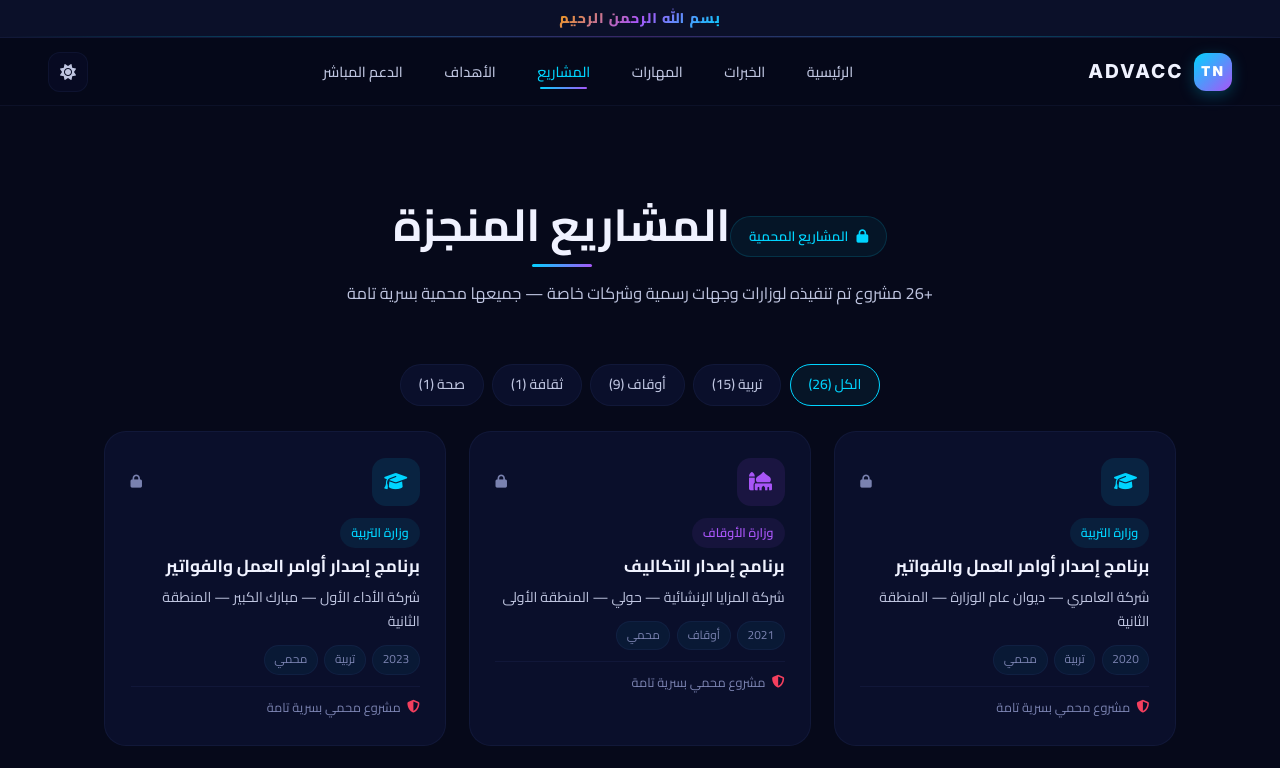
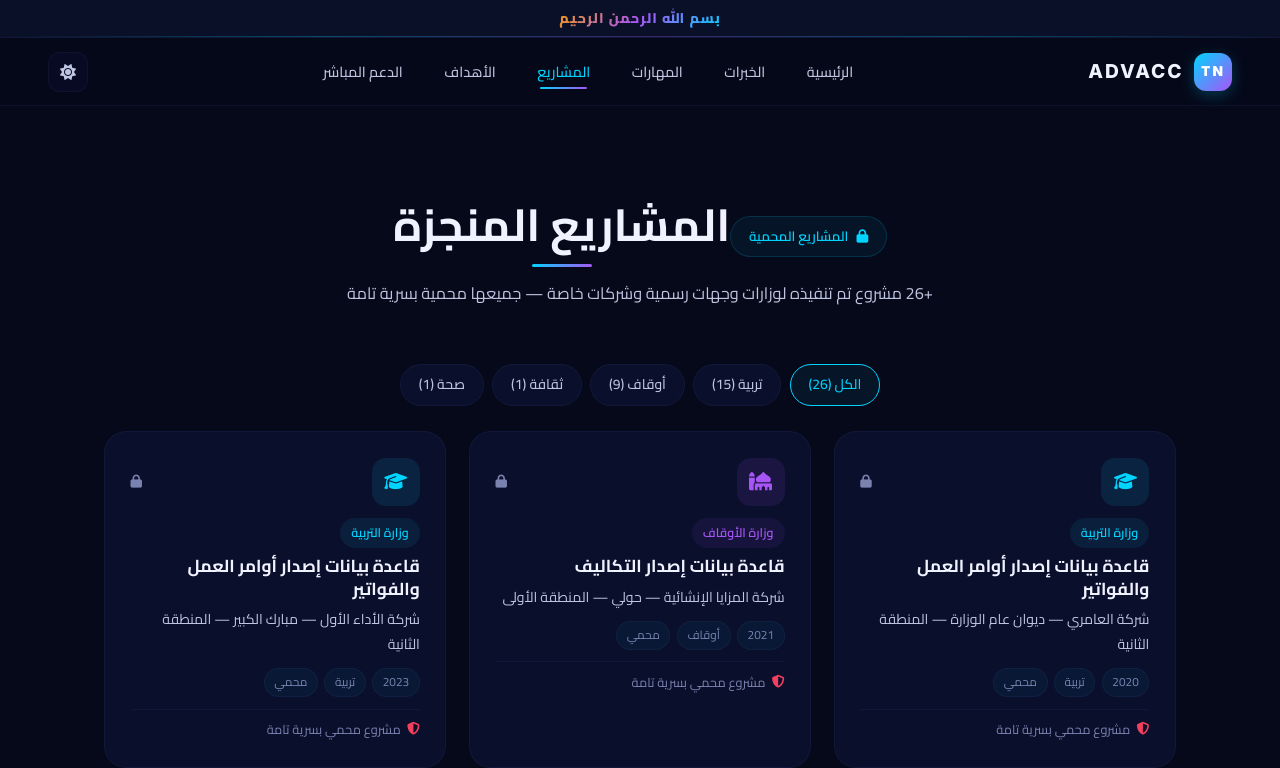
Before and after one commit to MahmoudNageeb/portfolio, a Next.js app: page /projects in a window 1280 px wide. Shown: the top 768 px of the page. Built offline with nearby package versions, Linux system fonts and the light colour scheme.

Commit message:
Update page.tsx

```diff
--- a/app/projects/page.tsx
+++ b/app/projects/page.tsx
@@ -6,35 +6,35 @@ type Proj = { year: string; company: string; area: string; ministry: string; sys
 
 const projects: Proj[] = [
   // وزارة التربية
-  { year: "2020", company: "شركة العامري", area: "ديوان عام الوزارة — المنطقة الثانية", ministry: "وزارة التربية", system: "برنامج إصدار أوامر العمل والفواتير", cat: "تربية" },
-  { year: "2021", company: "شركة المزايا الإنشائية", area: "حولي — المنطقة الأولى", ministry: "وزارة الأوقاف", system: "برنامج إصدار التكاليف", cat: "أوقاف" },
-  { year: "2023", company: "شركة الأداء الأول", area: "مبارك الكبير — المنطقة الثانية", ministry: "وزارة التربية", system: "برنامج إصدار أوامر العمل والفواتير", cat: "تربية" },
-  { year: "2023", company: "شركة المنذر العقارية", area: "الفروانية — المنطقة الأولى", ministry: "وزارة التربية", system: "برنامج إصدار أوامر العمل والفواتير", cat: "تربية" },
-  { year: "2023", company: "شركة ساي", area: "العاصمة — المنطقة الثانية", ministry: "وزارة التربية", system: "برنامج إصدار أوامر العمل والفواتير", cat: "تربية" },
-  { year: "2023", company: "شركة جلوبال", area: "الفروانية — المنطقة الثانية (تجديد)", ministry: "وزارة التربية", system: "برنامج إصدار أوامر العمل والفواتير", cat: "تربية" },
-  { year: "2023", company: "شركة ساي", area: "حولي — المنطقة الثانية", ministry: "وزارة التربية", system: "برنامج إصدار أوامر العمل والفواتير", cat: "تربية" },
-  { year: "2023", company: "المنتهى للعقارات والمقاولات", area: "الجهراء — المنطقة الأولى", ministry: "وزارة التربية", system: "برنامج إصدار أوامر العمل والفواتير", cat: "تربية" },
-  { year: "2023", company: "شركة المنذر العقارية", area: "ديوان عام الوزارة — المنطقة الأولى", ministry: "وزارة التربية", system: "برنامج إصدار أوامر العمل والفواتير", cat: "تربية" },
-  { year: "2023", company: "المنتهى للعقارات والمقاولات", area: "العاصمة — المنطقة الأولى", ministry: "وزارة التربية", system: "برنامج إصدار أوامر العمل والفواتير", cat: "تربية" },
-  { year: "2023", company: "شركة المزايا الإنشائية", area: "منطقة خيران", ministry: "وزارة التربية", system: "برنامج إصدار أوامر العمل والفواتير", cat: "تربية" },
-  { year: "2023", company: "شركة مفاز", area: "مبارك الكبير — المنطقة الأولى (تجديد)", ministry: "وزارة الأوقاف", system: "برنامج إصدار التكاليف", cat: "أوقاف" },
-  { year: "2024", company: "شركة المزايا الإنشائية", area: "الأحمدي — المنطقة الأولى", ministry: "وزارة التربية", system: "برنامج إصدار أوامر العمل والفواتير", cat: "تربية" },
-  { year: "2025", company: "شركة النجاة الهندسية", area: "الجهراء — المنطقة الثانية", ministry: "وزارة التربية", system: "برنامج إصدار أوامر العمل والفواتير", cat: "تربية" },
-  { year: "2025", company: "شركة نيو هوب", area: "الفروانية — المنطقة الثانية", ministry: "وزارة التربية", system: "برنامج إصدار أوامر العمل والفواتير", cat: "تربية" },
-  { year: "2025", company: "شركة نيو هوب", area: "ديوان عام الوزارة — المنطقة الثانية", ministry: "وزارة التربية", system: "برنامج إصدار أوامر العمل والفواتير", cat: "تربية" },
-  { year: "2025", company: "شركة الحميدية الأهلية", area: "الجهراء — المنطقة الثانية", ministry: "وزارة التربية", system: "برنامج إصدار أوامر العمل والفواتير", cat: "تربية" },
+  { year: "2020", company: "شركة العامري", area: "ديوان عام الوزارة — المنطقة الثانية", ministry: "وزارة التربية", system: "قاعدة بيانات إصدار أوامر العمل والفواتير", cat: "تربية" },
+  { year: "2021", company: "شركة المزايا الإنشائية", area: "حولي — المنطقة الأولى", ministry: "وزارة الأوقاف", system: "قاعدة بيانات إصدار التكاليف", cat: "أوقاف" },
+  { year: "2023", company: "شركة الأداء الأول", area: "مبارك الكبير — المنطقة الثانية", ministry: "وزارة التربية", system: "قاعدة بيانات إصدار أوامر العمل والفواتير", cat: "تربية" },
+  { year: "2023", company: "شركة المنذر العقارية", area: "الفروانية — المنطقة الأولى", ministry: "وزارة التربية", system: "قاعدة بيانات إصدار أوامر العمل والفواتير", cat: "تربية" },
+  { year: "2023", company: "شركة ساي", area: "العاصمة — المنطقة الثانية", ministry: "وزارة التربية", system: "قاعدة بيانات إصدار أوامر العمل والفواتير", cat: "تربية" },
+  { year: "2023", company: "شركة جلوبال", area: "الفروانية — المنطقة الثانية (تجديد)", ministry: "وزارة التربية", system: "قاعدة بيانات إصدار أوامر العمل والفواتير", cat: "تربية" },
+  { year: "2023", company: "شركة ساي", area: "حولي — المنطقة الثانية", ministry: "وزارة التربية", system: "قاعدة بيانات إصدار أوامر العمل والفواتير", cat: "تربية" },
+  { year: "2023", company: "المنتهى للعقارات والمقاولات", area: "الجهراء — المنطقة الأولى", ministry: "وزارة التربية", system: "قاعدة بيانات إصدار أوامر العمل والفواتير", cat: "تربية" },
+  { year: "2023", company: "شركة المنذر العقارية", area: "ديوان عام الوزارة — المنطقة الأولى", ministry: "وزارة التربية", system: "قاعدة بيانات إصدار أوامر العمل والفواتير", cat: "تربية" },
+  { year: "2023", company: "المنتهى للعقارات والمقاولات", area: "العاصمة — المنطقة الأولى", ministry: "وزارة التربية", system: "قاعدة بيانات إصدار أوامر العمل والفواتير", cat: "تربية" },
+  { year: "2023", company: "شركة المزايا الإنشائية", area: "منطقة خيران", ministry: "وزارة التربية", system: "قاعدة بيانات إصدار أوامر العمل والفواتير", cat: "تربية" },
+  { year: "2023", company: "شركة مفاز", area: "مبارك الكبير — المنطقة الأولى (تجديد)", ministry: "وزارة الأوقاف", system: "قاعدة بيانات إصدار التكاليف", cat: "أوقاف" },
+  { year: "2024", company: "شركة المزايا الإنشائية", area: "الأحمدي — المنطقة الأولى", ministry: "وزارة التربية", system: "قاعدة بيانات إصدار أوامر العمل والفواتير", cat: "تربية" },
+  { year: "2025", company: "شركة النجاة الهندسية", area: "الجهراء — المنطقة الثانية", ministry: "وزارة التربية", system: "قاعدة بيانات إصدار أوامر العمل والفواتير", cat: "تربية" },
+  { year: "2025", company: "شركة نيو هوب", area: "الفروانية — المنطقة الثانية", ministry: "وزارة التربية", system: "قاعدة بيانات إصدار أوامر العمل والفواتير", cat: "تربية" },
+  { year: "2025", company: "شركة نيو هوب", area: "ديوان عام الوزارة — المنطقة الثانية", ministry: "وزارة التربية", system: "قاعدة بيانات إصدار أوامر العمل والفواتير", cat: "تربية" },
+  { year: "2025", company: "شركة الحميدية الأهلية", area: "الجهراء — المنطقة الثانية", ministry: "وزارة التربية", system: "قاعدة بيانات إصدار أوامر العمل والفواتير", cat: "تربية" },
   // وزارة الأوقاف
-  { year: "2025", company: "شركة المنتهى", area: "الجهراء (صيانة جذرية)", ministry: "وزارة الأوقاف", system: "برنامج إصدار التكاليف", cat: "أوقاف" },
-  { year: "2025", company: "شركة فواز للتجارة والخدمات الهندسية", area: "الفروانية (إنشاءات)", ministry: "وزارة الأوقاف", system: "برنامج إصدار التكاليف", cat: "أوقاف" },
-  { year: "2025", company: "شركة تيك نت كويت", area: "الأحمدي (صيانة جذرية)", ministry: "وزارة الأوقاف", system: "برنامج إصدار التكاليف", cat: "أوقاف" },
-  { year: "2025", company: "شركة بوت كولرز", area: "حولي (صيانة جذرية)", ministry: "وزارة الأوقاف", system: "برنامج إصدار التكاليف", cat: "أوقاف" },
-  { year: "2025", company: "شركة دامور", area: "حولي (صيانة جذرية)", ministry: "وزارة الأوقاف", system: "برنامج إصدار التكاليف", cat: "أوقاف" },
-  { year: "2025", company: "شركة المدلول", area: "الفروانية (صيانة جذرية)", ministry: "وزارة الأوقاف", system: "برنامج إصدار التكاليف", cat: "أوقاف" },
-  { year: "2025", company: "شركة تطوير الشرق الأوسط", area: "صيانة المساكن الوقفية", ministry: "وزارة الأوقاف", system: "برنامج إصدار التكاليف", cat: "أوقاف" },
+  { year: "2025", company: "شركة المنتهى", area: "الجهراء (صيانة جذرية)", ministry: "وزارة الأوقاف", system: "قاعدة بيانات إصدار التكاليف", cat: "أوقاف" },
+  { year: "2025", company: "شركة فواز للتجارة والخدمات الهندسية", area: "الفروانية (إنشاءات)", ministry: "وزارة الأوقاف", system: "قاعدة بيانات إصدار التكاليف", cat: "أوقاف" },
+  { year: "2025", company: "شركة تيك نت كويت", area: "الأحمدي (صيانة جذرية)", ministry: "وزارة الأوقاف", system: "قاعدة بيانات إصدار التكاليف", cat: "أوقاف" },
+  { year: "2025", company: "شركة بوت كولرز", area: "حولي (صيانة جذرية)", ministry: "وزارة الأوقاف", system: "قاعدة بيانات إصدار التكاليف", cat: "أوقاف" },
+  { year: "2025", company: "شركة دامور", area: "حولي (صيانة جذرية)", ministry: "وزارة الأوقاف", system: "قاعدة بيانات إصدار التكاليف", cat: "أوقاف" },
+  { year: "2025", company: "شركة المدلول", area: "الفروانية (صيانة جذرية)", ministry: "وزارة الأوقاف", system: "قاعدة بيانات إصدار التكاليف", cat: "أوقاف" },
+  { year: "2025", company: "شركة تطوير الشرق الأوسط", area: "صيانة المساكن الوقفية", ministry: "وزارة الأوقاف", system: "قاعدة بيانات إصدار التكاليف", cat: "أوقاف" },
   // المجلس الوطني
-  { year: "2025", company: "—", area: "جميع المناطق", ministry: "المجلس الوطني للثقافة والفنون والآداب", system: "برنامج شامل لإصدار أوامر العمل", cat: "ثقافة" },
+  { year: "2025", company: "—", area: "جميع المناطق", ministry: "المجلس الوطني للثقافة والفنون والآداب", system: "قاعدة بيانات شاملة لإصدار أوامر العمل", cat: "ثقافة" },
   // وزارة الصحة
-  { year: "—", company: "شركة المنذر العقارية", area: "المستشفيات (تجديد)", ministry: "وزارة الصحة", system: "أعمال الصيانة", cat: "صحة" },
+  { year: "—", company: "شركة المنذر العقارية", area: "المستشفيات (تجديد)", ministry: "وزارة الصحة", system: "قاعدة بيانات أعمال الصيانة", cat: "صحة" },
 ];
 
 // حساب العدد الفعلي للمشاريع
```
